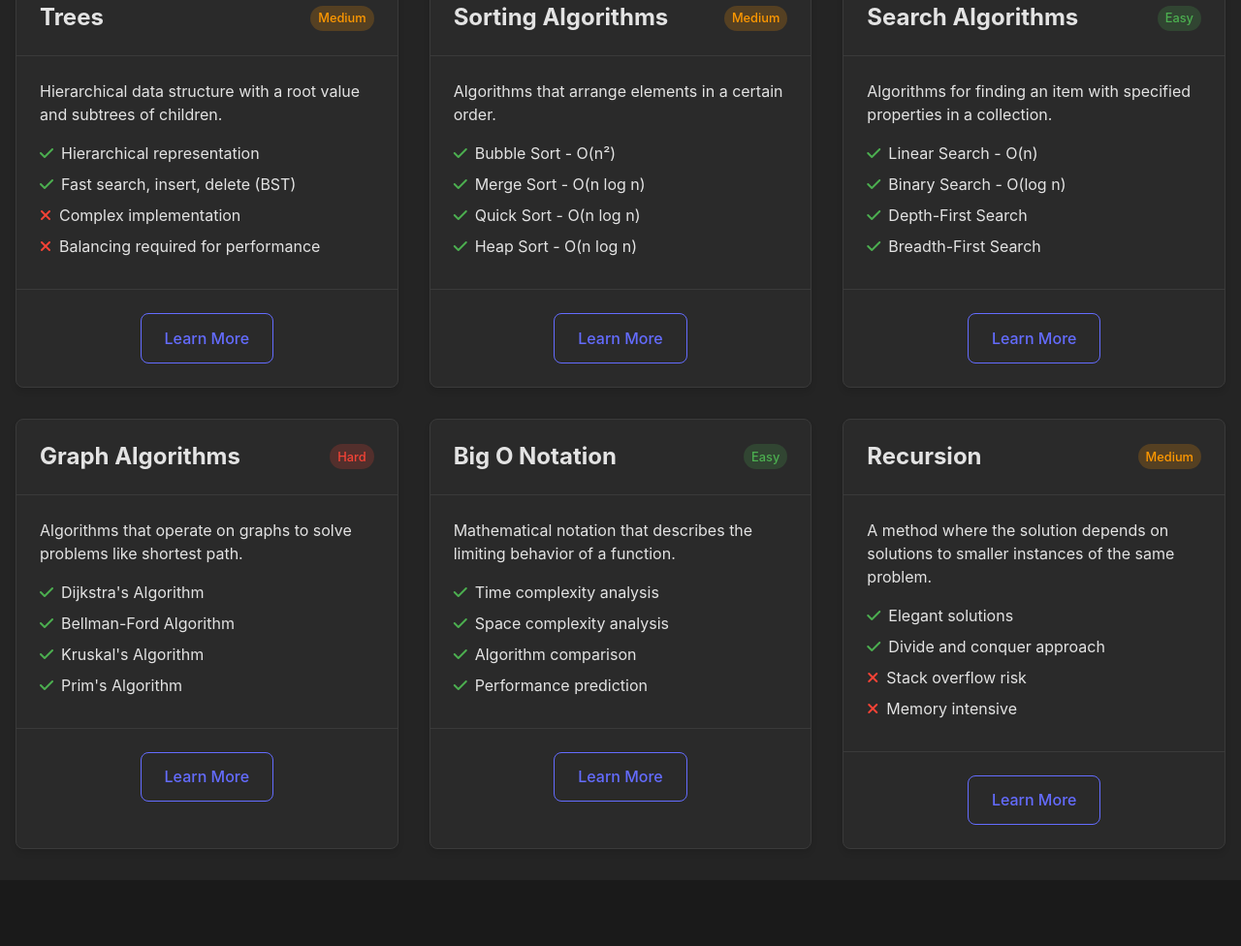
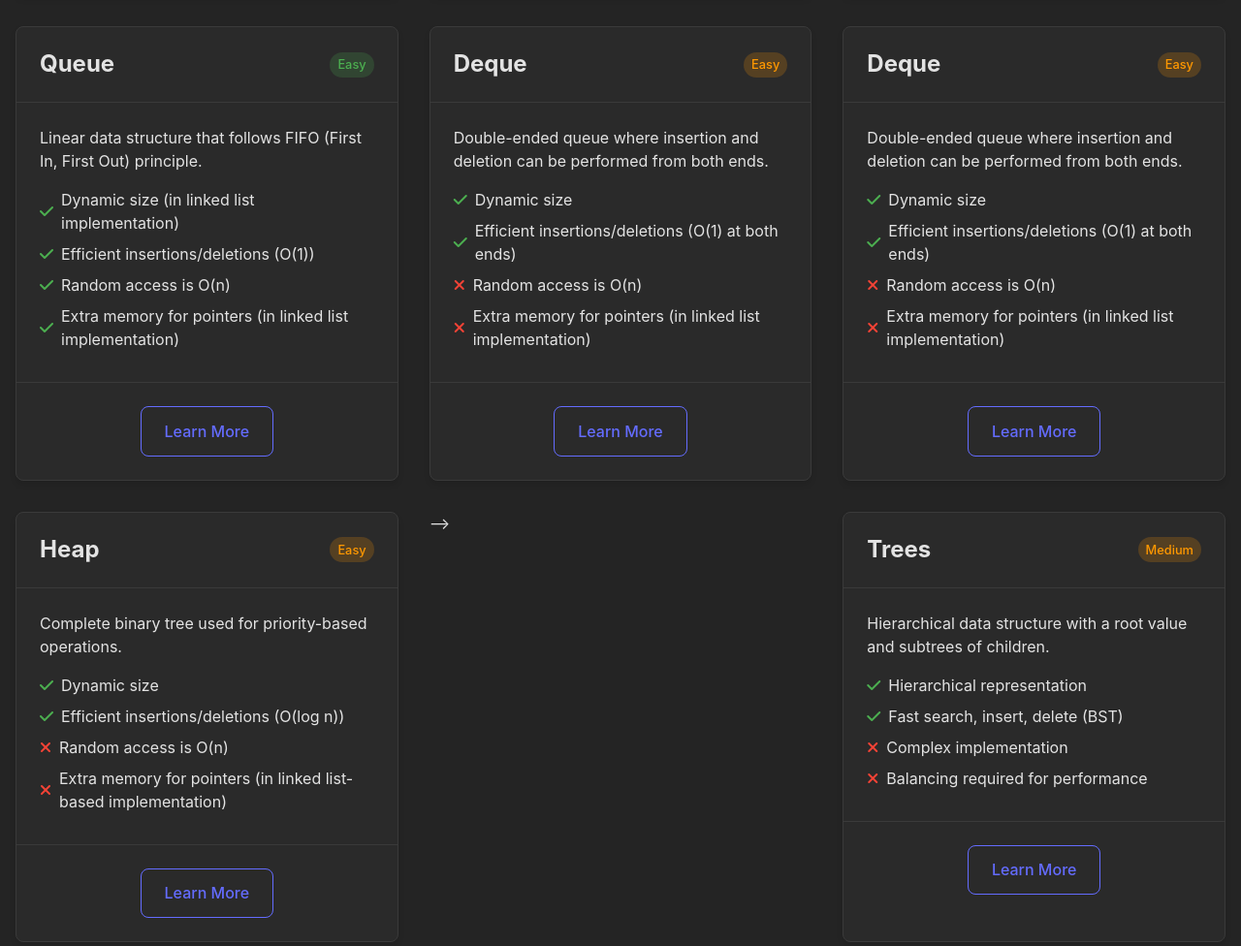
Before and after one commit to OpenOct-Club/DSA-Hub, a website built with Vite: page dsa.html in a window 1280 px wide. Shown: the part 940-1916 px from the top of the page at 97% size. Built offline with nearby package versions, Linux system fonts and the light colour scheme.

Commit message:
Update dsa.html

```diff
--- a/dsa.html
+++ b/dsa.html
@@ -57,6 +57,9 @@
         <div class="dsa-grid" id="dsa-grid">
 
           <!-- Data Structures -->
+
+          <!--           -- Array --- -->
+
           <div class="dsa-card" data-category="data-structures">
             <div class="dsa-card-header">
               <h3>Arrays</h3>
@@ -75,6 +78,7 @@
               <a href="https://github.com/OpenOct-Guild/DSA-Hub/tree/master/DSA" class="btn btn-outline dsa-details" data-id="arrays">Learn More</a>
             </div>
           </div>
+          <!--           -- Liked Lists --- -->
 
           <div class="dsa-card" data-category="data-structures">
             <div class="dsa-card-header">
@@ -95,18 +99,62 @@
             </div>
           </div>
 
+<!--           -- stack --- -->
+
+            <div class="dsa-card" data-category="data-structures">
+            <div class="dsa-card-header">
+              <h3>Stack</h3>
+              <span class="difficulty easy">Easy</span>
+            </div>
+            <div class="dsa-card-body">
+              <p>Linear data structure that follows LIFO (Last In, First Out) principle.</p>
+              <ul class="dsa-features">
+                <li><i class="fas fa-check"></i>Dynamic size (in linked list implementation)</li>
+                <li><i class="fas fa-check"></i>Efficient insertions/deletions (O(1))</li>
+                <li><i class="fas fa-check"></i>Random access is O(n)</li>
+                <li><i class="fas fa-check"></i>No extra memory required for pointers (in array implementation)</li>
+              </ul>
+            </div>
+            <div class="dsa-card-footer">
+              <a href="https://github.com/OpenOct-Guild/DSA-Hub/tree/master/DSA" class="btn btn-outline dsa-details" data-id="linked-lists">Learn More</a>
+            </div>
+          </div>
+
+<!--           Queue -->
+
+            <div class="dsa-card" data-category="data-structures">
+            <div class="dsa-card-header">
+              <h3>Queue</h3>
+              <span class="difficulty easy">Easy</span>
+            </div>
+            <div class="dsa-card-body">
+              <p>Linear data structure that follows FIFO (First In, First Out) principle.</p>
+              <ul class="dsa-features">
+                <li><i class="fas fa-check"></i>Dynamic size (in linked list implementation)</li>
+                <li><i class="fas fa-check"></i>Efficient insertions/deletions (O(1))</li>
+                <li><i class="fas fa-check"></i>Random access is O(n)</li>
+                <li><i class="fas fa-check"></i>Extra memory for pointers (in linked list implementation)</li>
+              </ul>
+            </div>
+            <div class="dsa-card-footer">
+              <a href="https://github.com/OpenOct-Guild/DSA-Hub/tree/master/DSA" class="btn btn-outline dsa-details" data-id="linked-lists">Learn More</a>
+            </div>
+          </div>
+
+<!--           Deque -->
+
           <div class="dsa-card" data-category="data-structures">
             <div class="dsa-card-header">
-              <h3>Hash Tables</h3>
-              <span class="difficulty medium">Medium</span>
+              <h3>Deque</h3>
+              <span class="difficulty medium">Easy</span>
             </div>
             <div class="dsa-card-body">
-              <p>Data structure that implements an associative array abstract data type.</p>
+              <p>Double-ended queue where insertion and deletion can be performed from both ends.</p>
               <ul class="dsa-features">
-                <li><i class="fas fa-check"></i> Fast lookups O(1) average</li>
-                <li><i class="fas fa-check"></i> Flexible keys</li>
-                <li><i class="fas fa-times"></i> Collisions</li>
-                <li><i class="fas fa-times"></i> Unordered</li>
+                <li><i class="fas fa-check"></i>Dynamic size</li>
+                <li><i class="fas fa-check"></i>Efficient insertions/deletions (O(1) at both ends)</li>
+                <li><i class="fas fa-times"></i>Random access is O(n)</li>
+                <li><i class="fas fa-times"></i>Extra memory for pointers (in linked list implementation)</li>
               </ul>
             </div>
             <div class="dsa-card-footer">
@@ -114,6 +162,47 @@
             </div>
           </div>
 
+  <!--           Deque -->
+          <div class="dsa-card" data-category="data-structures">
+            <div class="dsa-card-header">
+              <h3>Deque</h3>
+              <span class="difficulty medium">Easy</span>
+            </div>
+            <div class="dsa-card-body">
+              <p>Double-ended queue where insertion and deletion can be performed from both ends.</p>
+              <ul class="dsa-features">
+                <li><i class="fas fa-check"></i>Dynamic size</li>
+                <li><i class="fas fa-check"></i>Efficient insertions/deletions (O(1) at both ends)</li>
+                <li><i class="fas fa-times"></i>Random access is O(n)</li>
+                <li><i class="fas fa-times"></i>Extra memory for pointers (in linked list implementation)</li>
+              </ul>
+            </div>
+            <div class="dsa-card-footer">
+              <a href="https://github.com/OpenOct-Guild/DSA-Hub/tree/master/DSA" class="btn btn-outline dsa-details" data-id="hash-tables">Learn More</a>
+            </div>
+          </div>
+
+  <!--           Heap -->
+          <div class="dsa-card" data-category="data-structures">
+            <div class="dsa-card-header">
+              <h3>Heap</h3>
+              <span class="difficulty medium">Easy</span>
+            </div>
+            <div class="dsa-card-body">
+              <p>Complete binary tree used for priority-based operations.</p>
+              <ul class="dsa-features">
+                <li><i class="fas fa-check"></i>Dynamic size</li>
+                <li><i class="fas fa-check"></i>Efficient insertions/deletions (O(log n))</li>
+                <li><i class="fas fa-times"></i>Random access is O(n)</li>
+                <li><i class="fas fa-times"></i>Extra memory for pointers (in linked list-based implementation)</li>
+              </ul>
+            </div>
+            <div class="dsa-card-footer">
+              <a href="https://github.com/OpenOct-Guild/DSA-Hub/tree/master/DSA" class="btn btn-outline dsa-details" data-id="hash-tables">Learn More</a>
+            </div>
+          </div>
+
+<!--           --- Trees --> -->
           <div class="dsa-card" data-category="data-structures">
             <div class="dsa-card-header">
               <h3>Trees</h3>
```
